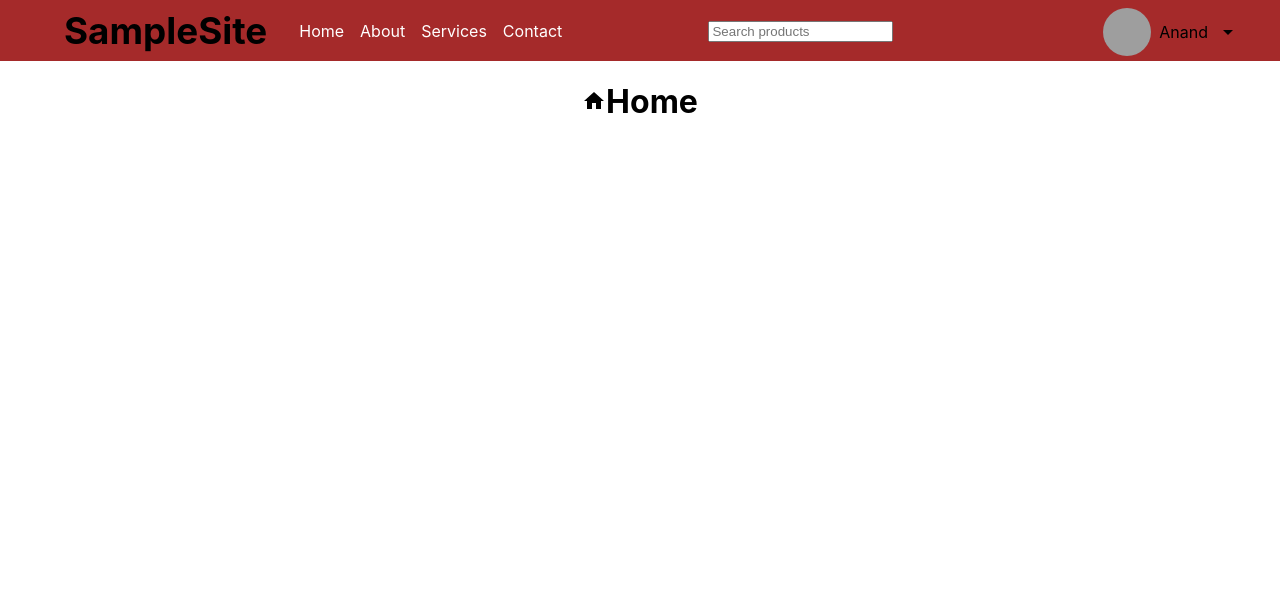
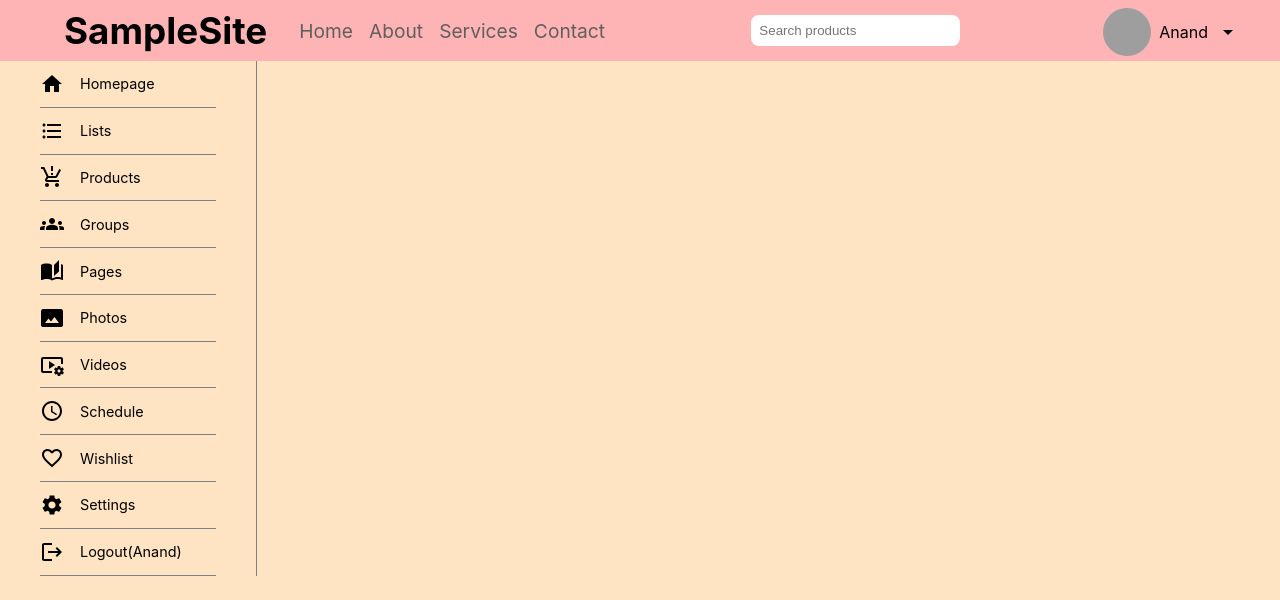
Before and after one commit to And4Web/redux-practice-project, a React (Create React App) app: page / in a window 1280 px wide. Shown: the top 600 px of the page. Built offline with nearby package versions, Linux system fonts and the light colour scheme; grey boxes are pictures that could not be loaded.

Commit message:
left sidebar created

```diff
--- a/src/components/Header.jsx
+++ b/src/components/Header.jsx
@@ -32,14 +32,14 @@ function Header() {
             <div className="user-profile">
               <img
                 src="https://www.dmarge.com/wp-content/uploads/2021/01/dwayne-the-rock-.jpg"
-                alt="user-display-image"
+                alt="user"
               />
               <p>Anand</p>
+              <ArrowDropDownIcon />
             </div>
           ) : (
             <button type="button">Sign in</button>
           )}
-          <ArrowDropDownIcon />
         </div>
       </nav>
     </div>
--- /dev/null
+++ b/src/components/LeftSidebar.jsx
@@ -0,0 +1,77 @@
+import "./leftSidebar.css";
+import React from "react";
+
+import HomeIcon from "@mui/icons-material/Home";
+import FormatListBulletedIcon from "@mui/icons-material/FormatListBulleted";
+import ProductionQuantityLimitsIcon from "@mui/icons-material/ProductionQuantityLimits";
+import GroupsIcon from "@mui/icons-material/Groups";
+import AutoStoriesIcon from "@mui/icons-material/AutoStories";
+import PhotoSizeSelectActualIcon from "@mui/icons-material/PhotoSizeSelectActual";
+import VideoSettingsIcon from "@mui/icons-material/VideoSettings";
+import ScheduleIcon from "@mui/icons-material/Schedule";
+import FavoriteBorderIcon from "@mui/icons-material/FavoriteBorder";
+import SettingsIcon from "@mui/icons-material/Settings";
+import LogoutIcon from "@mui/icons-material/Logout";
+
+function LeftSidebar() {
+  return (
+    <div className="left-sidebar">
+      <div className="left-sidebar-menu">
+        <HomeIcon />
+        <p>Homepage</p>
+      </div>
+
+      <div className="left-sidebar-menu">
+        <FormatListBulletedIcon />
+        <p>Lists</p>
+      </div>
+
+      <div className="left-sidebar-menu">
+        <ProductionQuantityLimitsIcon />
+        <p>Products</p>
+      </div>
+
+      <div className="left-sidebar-menu">
+        <GroupsIcon />
+        <p>Groups</p>
+      </div>
+
+      <div className="left-sidebar-menu">
+        <AutoStoriesIcon />
+        <p>Pages</p>
+      </div>
+
+      <div className="left-sidebar-menu">
+        <PhotoSizeSelectActualIcon />
+        <p>Photos</p>
+      </div>
+
+      <div className="left-sidebar-menu">
+        <VideoSettingsIcon />
+        <p>Videos</p>
+      </div>
+
+      <div className="left-sidebar-menu">
+        <ScheduleIcon />
+        <p>Schedule</p>
+      </div>
+
+      <div className="left-sidebar-menu">
+        <FavoriteBorderIcon />
+        <p>Wishlist</p>
+      </div>
+
+      <div className="left-sidebar-menu">
+        <SettingsIcon />
+        <p>Settings</p>
+      </div>
+
+      <div className="left-sidebar-menu">
+        <LogoutIcon />
+        <p>Logout(Anand)</p>
+      </div>
+    </div>
+  );
+}
+
+export default LeftSidebar;
--- a/src/components/header.css
+++ b/src/components/header.css
@@ -3,9 +3,9 @@
 }
 .navbar{
   display: flex;
+  flex-wrap: wrap;
   align-items: center;
-  /* justify-content: space-evenly; */
-  background-color: brown;
+  background-color: rgb(254, 180, 180);
   padding: .5rem 5%;
   position: relative;
 }
@@ -23,14 +23,15 @@
   cursor: pointer;
 }
 .menu-item{
-  color: white;
+  color: rgb(97, 94, 94);
   text-decoration: none;
   margin: 0 .5rem;
-  padding-bottom: 1.1rem;
+  padding-bottom: 1rem;
+  font-size: 1.2rem;
 }
 .menu-item:hover{
  /* text-decoration: underline; */
- border-bottom: .3rem solid white;
+ border-bottom: .3rem solid rgb(97, 94, 94);
 
 }
 
@@ -42,6 +43,16 @@
   align-items: center;
   justify-content: center;
 
+}
+.navbar-right button{
+ height: auto;
+ font-size: 1.3rem;
+ color: white;
+ background-color: rgb(250, 81, 81);
+ border: none;
+ border-radius: .5rem;
+ padding: .7rem;
+ cursor: pointer;
 }
 .navbar-right .user-profile{
   display: flex;
--- /dev/null
+++ b/src/components/leftSidebar.css
@@ -0,0 +1,21 @@
+.left-sidebar{
+  width: 20%;
+  margin: 0 ;
+  border-right: 1px solid grey;
+  cursor: pointer;
+}
+
+.left-sidebar-menu{
+  display: flex;
+  align-items: center;
+  margin: 0 2.5rem;
+  /* background-color: blueviolet; */
+  font-size: .9rem;
+  border-bottom: 1px solid grey;
+}
+.left-sidebar-menu:hover{
+  background-color: white;
+}
+.left-sidebar-menu p{
+  margin-left: 1rem;
+}
--- a/src/components/search.css
+++ b/src/components/search.css
@@ -0,0 +1,7 @@
+.search input{
+  padding: .5rem;
+  border: none;
+  outline: none;
+  border-radius: .5rem;
+  width: 100%;
+}
--- a/src/pages/Home.jsx
+++ b/src/pages/Home.jsx
@@ -1,16 +1,17 @@
 import React from "react";
-import HomeIcon from "@mui/icons-material/Home";
+import "./home.css";
+
 import Header from "../components/Header";
+import LeftSidebar from "../components/LeftSidebar";
 
 function Home() {
   return (
     <>
       <div className="home">
         <Header />
-        <h1>
-          <HomeIcon />
-          Home
-        </h1>
+        <div className="home-body">
+          <LeftSidebar />
+        </div>
       </div>
     </>
   );
--- /dev/null
+++ b/src/pages/home.css
@@ -0,0 +1,9 @@
+.home{
+  margin: 0;
+  padding: 0;
+  background-color: bisque;
+  height: 100vh;
+}
+.home-body{
+  display: flex;
+}
```
